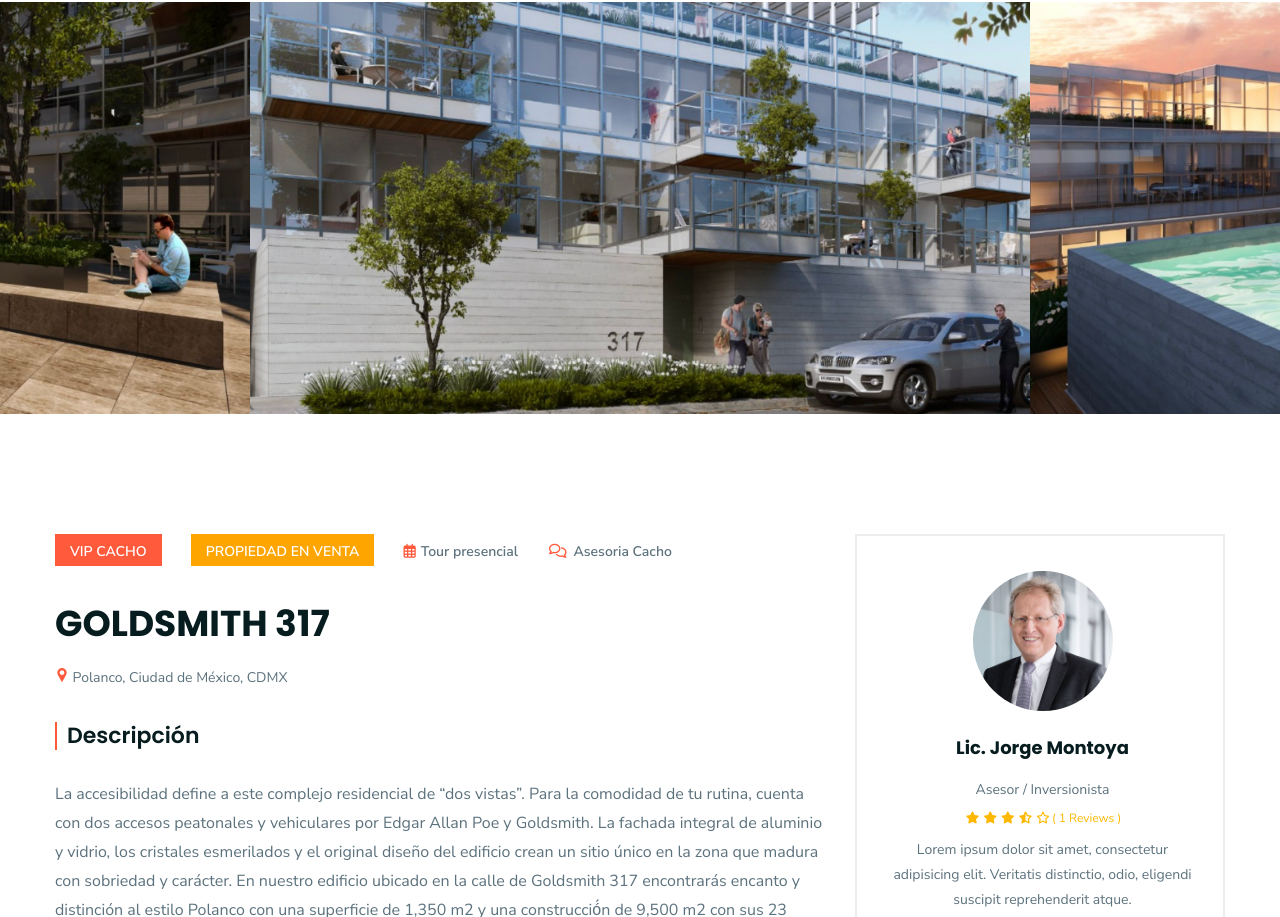
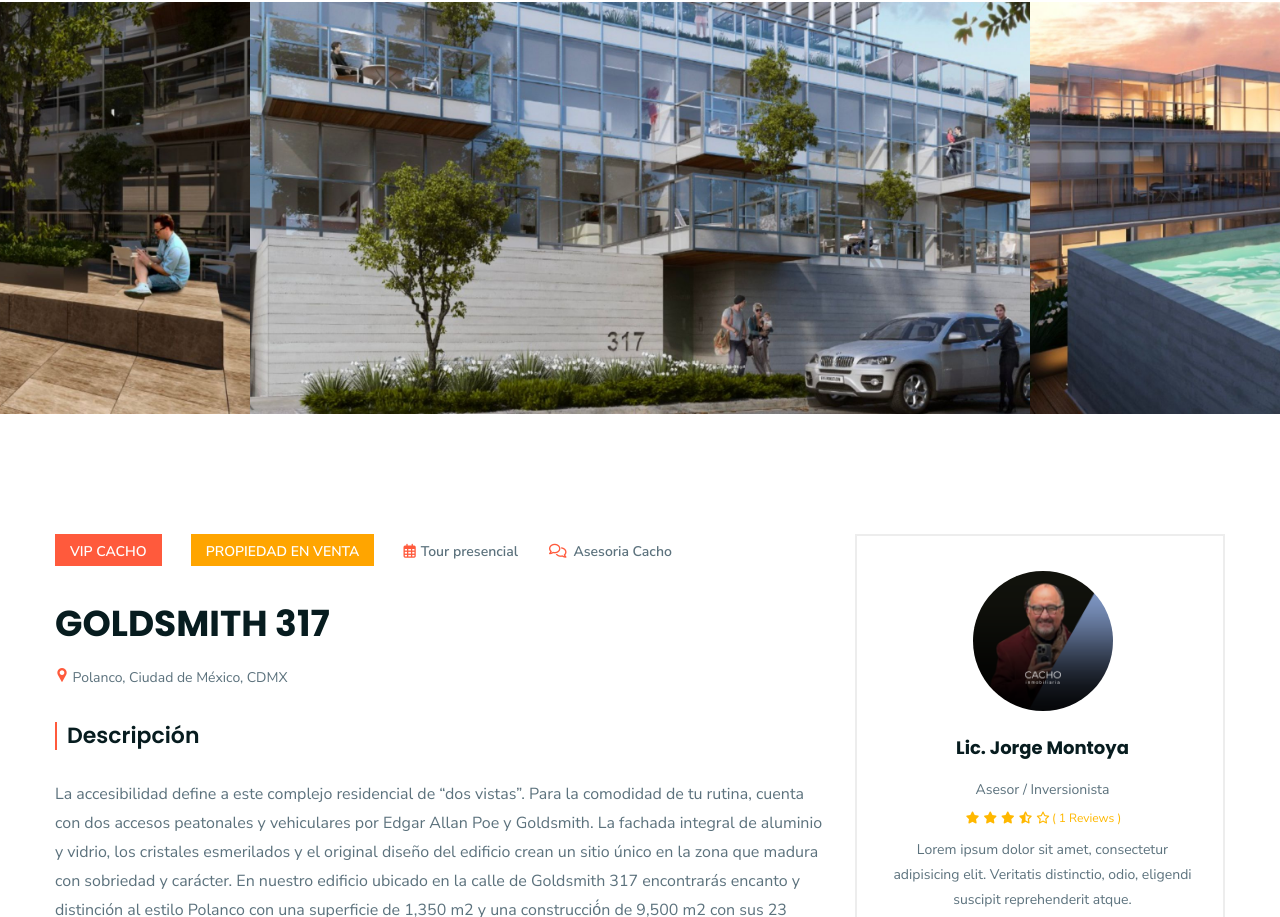
Before and after one commit to O-M-Leal-Salazar/cacho, a plain HTML site: page index.html in a window 1280 px wide. Shown: the part 126-1043 px from the top of the page. Drawn offline with Linux system fonts and the light colour scheme; files whose address does not match are found by name.

Commit message:
foto
foto

```diff
--- a/index.html
+++ b/index.html
@@ -546,7 +546,7 @@
                         <!-- Author Widget -->
                         <div class="widget ltn__author-widget">
                             <div class="ltn__author-widget-inner text-center">
-                                <img src="images/4.jpg" alt="Image">
+                                <img src="images/jorge.png" alt="Image">
                                 <h5>Lic. Jorge Montoya</h5>
                                 <small>Asesor / Inversionista</small>
                                 <div class="product-ratting">
```
Also changed, not shown: images/jorge.png (added), 1 other file.
